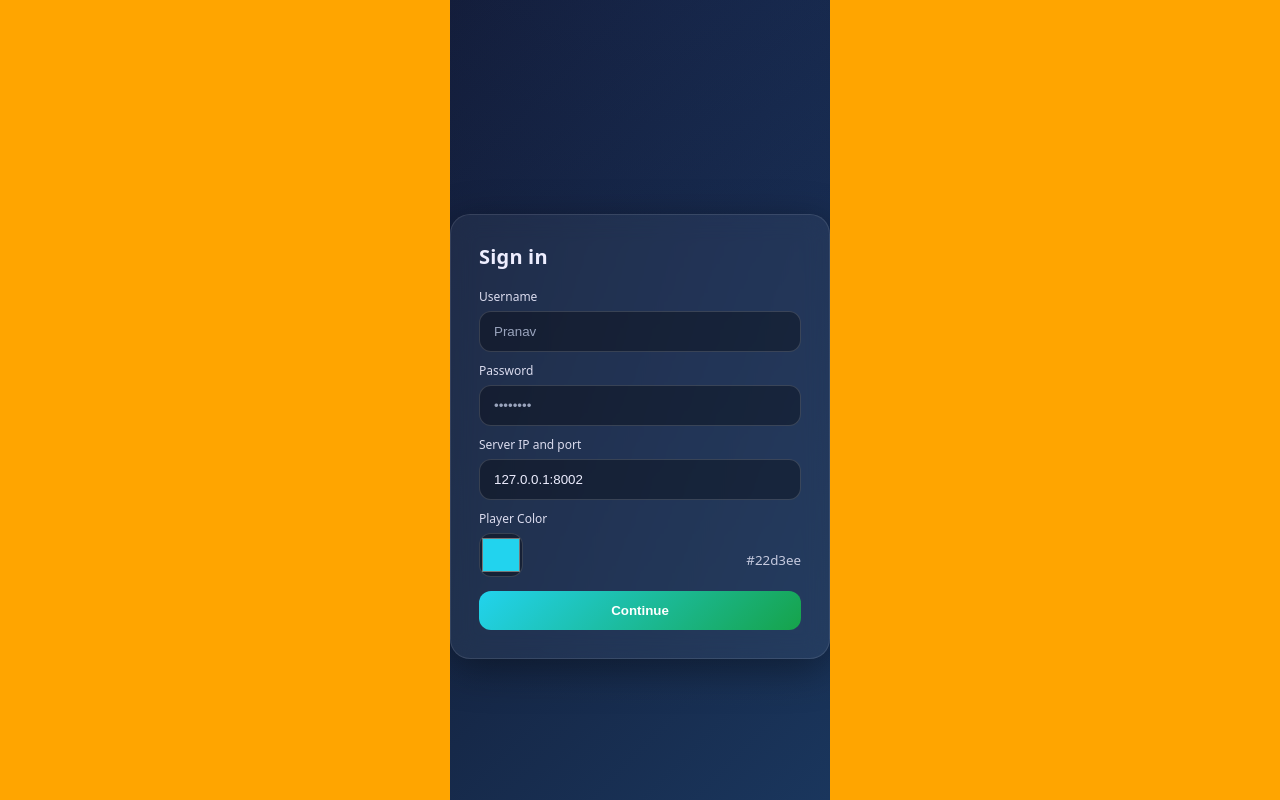
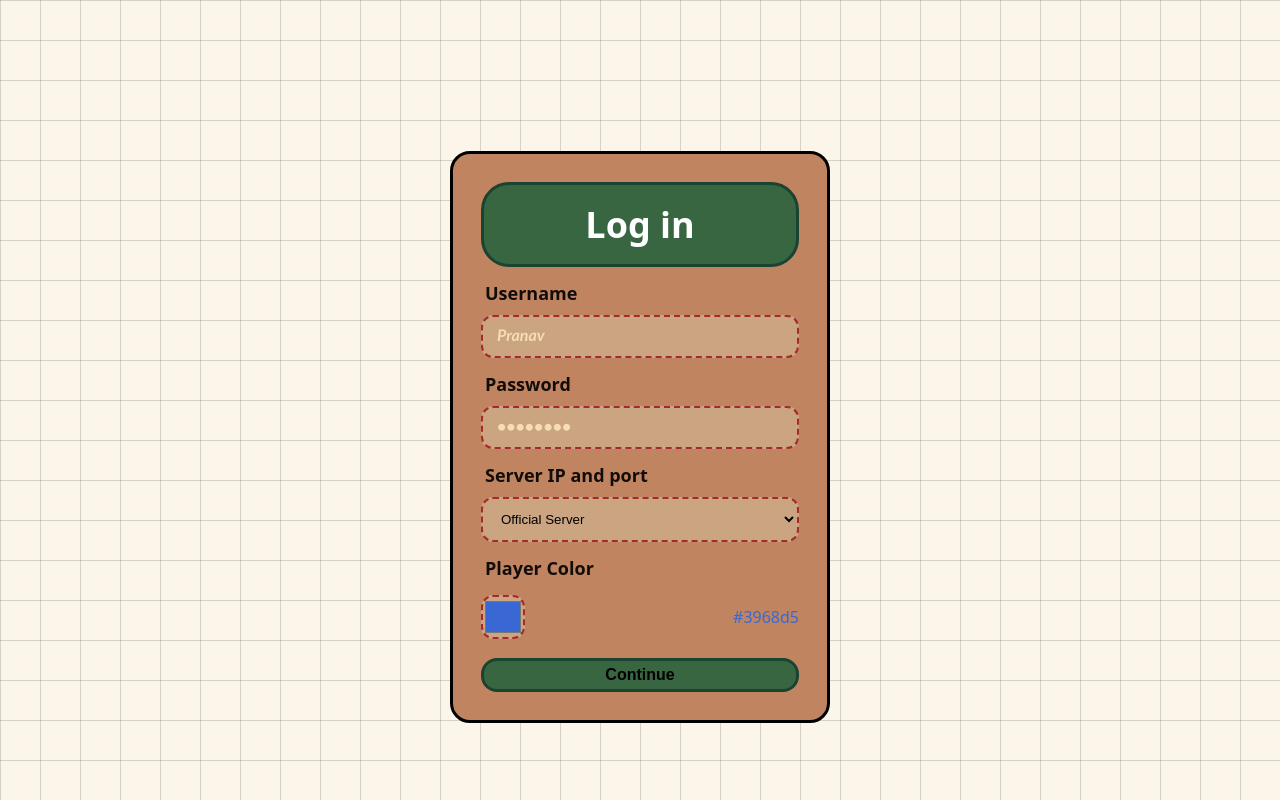
Before and after one commit to MattWockenfuss/MMO-Game, a FastAPI app: page /game in a window 1280 px wide. Run offline with FastAPI, Linux system fonts and the light colour scheme.

Commit message:
added gitignore, changed the client login page a lot, looks far nicer

```diff
--- a/client/static/app.js
+++ b/client/static/app.js
@@ -3,7 +3,17 @@ import gameloop from "./GameLoop.js";
 
 console.log("Loaded app.js")
 
+const colorInput = document.querySelector('.color');
+const colorValue = document.getElementById('cv');
 
+function updateColor() {
+    colorValue.textContent = colorInput.value;
+    colorValue.style.color = colorInput.value;
+}
+
+colorInput.addEventListener('input', updateColor);
+
+updateColor();
 
 
 
@@ -15,7 +25,7 @@ form.addEventListener("submit", async (event) => {
     event.preventDefault();//prevents the sending the user to /submitLogin and sending it to backend
     //also the auto transfer to new page
 
-    const ipport = form.ipport.value;
+    const ipport = form.choices.value;
 
     const data = {
         "username": form.username.value,
--- a/client/static/styles.css
+++ b/client/static/styles.css
@@ -2,8 +2,11 @@ html, body {
     margin: 0;
     padding: 0;
     height: 100%;
-    background-color: orange;
-    color: white;
+    background-color: rgb(252, 246, 234);
+    background-image:
+        linear-gradient(to right, rgba(0,0,0,0.15) 1px, transparent 1px),
+        linear-gradient(to bottom, rgba(0,0,0,0.15) 1px, transparent 1px);
+    background-size: 40px 40px;
     display: flex;
     justify-content: center;
     align-items: center;
@@ -18,14 +21,9 @@ canvas {
     border: solid 4px black;
 }
 
-
-:root {
-    --bg1:#0f1226;
-    --bg2:#1a365d;
-    --card:#ffffff0d
-}
 * {
-    box-sizing:border-box
+    /*border: 1px solid black;*/
+    box-sizing:border-box;
 }
 body {
     margin:0;min-height:100svh;
@@ -33,16 +31,15 @@ body {
     place-items:center;
     background:radial-gradient(1200px 800px at 70% -10%,#3b82f622,transparent),linear-gradient(135deg,var(--bg1),var(--bg2));
     font-family:system-ui,-apple-system,Segoe UI,Roboto,Arial,sans-serif;
-    color:#eef
+    color:black
 }
+
 .form {
+    background-color: #c08461;
     width:clamp(280px,40vw,380px);
     padding:28px;
     border-radius:20px;
-    background:var(--card);
-    backdrop-filter:blur(12px);
-    box-shadow:0 10px 40px #0006;
-    border:1px solid #ffffff1a
+    border:3px solid black
 }
 #msg {
     visibility: hidden;
@@ -55,31 +52,48 @@ body {
     font-weight: 500;
     border: 3px solid black;
     padding: 20px;
-    border-radius: 40px;
+    border-radius: 20px;
 }
-h1 {
-    margin:0 0 18px;
-    font-size:20px;
-    font-weight:600;
-    letter-spacing:.2px
+#formtitle {
+    background-color: #386641;
+    border: 3px solid #1b4332;
+    border-radius: 28px;
+    padding: 15px;
+    color: white;
+    font-size:36px;
+    font-weight:bold;
+    display: flex;
+    justify-content: center;
 }
 label {
-    display:block;
-    font-size:12px;
+    display: block;
+    font-size:18px;
     margin:10px 0 6px;
-    opacity:.9
+    opacity:.9;
+    padding: 4px;
+    color: black;
+    font-weight: bold;
 }
-input {
+input, select {
     width:100%;
     padding:12px 14px;
-    border:1px solid #ffffff26;
-    background:#0005;
+    border:2px dashed brown;
+    background:#cba482;
     border-radius:12px;
-    color:#eef;
+    color: black;
     outline:none
 }
+option {
+    font-size: 12px;
+    color: black;
+}
+
 input::placeholder {
-    color:#9aa4bd
+    color:#f5deb3;
+    font-size: 16px;
+    font-style: italic;
+    font-weight: bold;
+    font-family:'Gill Sans', 'Gill Sans MT', Calibri, 'Trebuchet MS', sans-serif, Haettenschweiler, 'Arial Narrow Bold', sans-serif
 }
 .row {
     display:grid;
@@ -97,11 +111,22 @@ button {
     margin-top:14px;
     width:100%;
     padding:12px 14px;
-    border:0;border-radius:12px;
-    background:linear-gradient(135deg,#22d3ee,#16a34a);
     color:#fff;
     font-weight:600;
-    cursor:pointer
+    cursor:pointer;
+
+    background-color: #386641;
+    border: 3px solid #1b4332;
+    border-radius: 16px;
+    padding: 5px;
+    color: black;
+    font-size:16px;
+    font-weight:bold;
+    display: flex;
+    justify-content: center;
+}
+button:hover {
+    background-color: white;
 }
 button:active {
     transform:translateY(1px)
--- a/client/templates/game.html
+++ b/client/templates/game.html
@@ -12,20 +12,23 @@
         <div id="login">
             <div id="msg">This is a Message</div>
             <form action="/loginSubmit" method="post" class="form" id="loginForm">
-                <h1>Sign in</h1>
+                <div id="formtitle">Log in</div>
                 <label>Username</label>
                 <input name="username" autocomplete="username" placeholder="Pranav" required>
 
                 <label>Password</label>
-                <input name="password" type="password" autocomplete="current-password" placeholder="••••••••" required>
+                <input name="password" type="password" autocomplete="current-password" placeholder="••••••••" readonly>
 
                 <label>Server IP and port</label>
-                <input name="ipport" inputmode="decimal" placeholder="127.0.0.1:8002" value="127.0.0.1:8002" required>
+                <select id="choices" name="choices">
+                    <option value="161.35.137.150:8002" selected>Official Server</option>
+                    <option value="127.0.0.1:8002">Localhost</option>
+                </select>
 
                 <label>Player Color</label>
                 <div class="row">
-                    <input name="color" type="color" class="color" value="#22d3ee">
-                    <small id="cv">#22d3ee</small>
+                    <input name="color" type="color" class="color" value="#3968d5">
+                    <p id="cv">#3968d5</p>
                 </div>
                 <button>Continue</button>
             </form>
```
Also changed, not shown: 1 other file.
